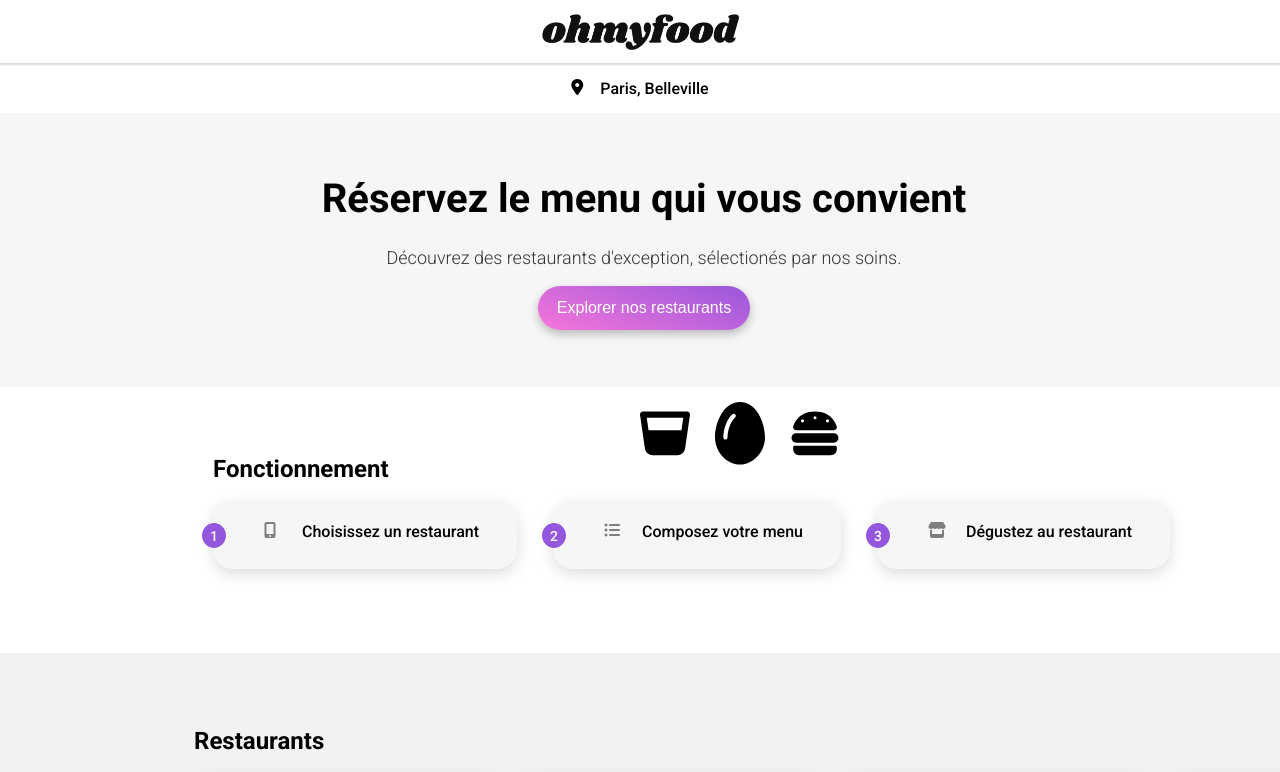
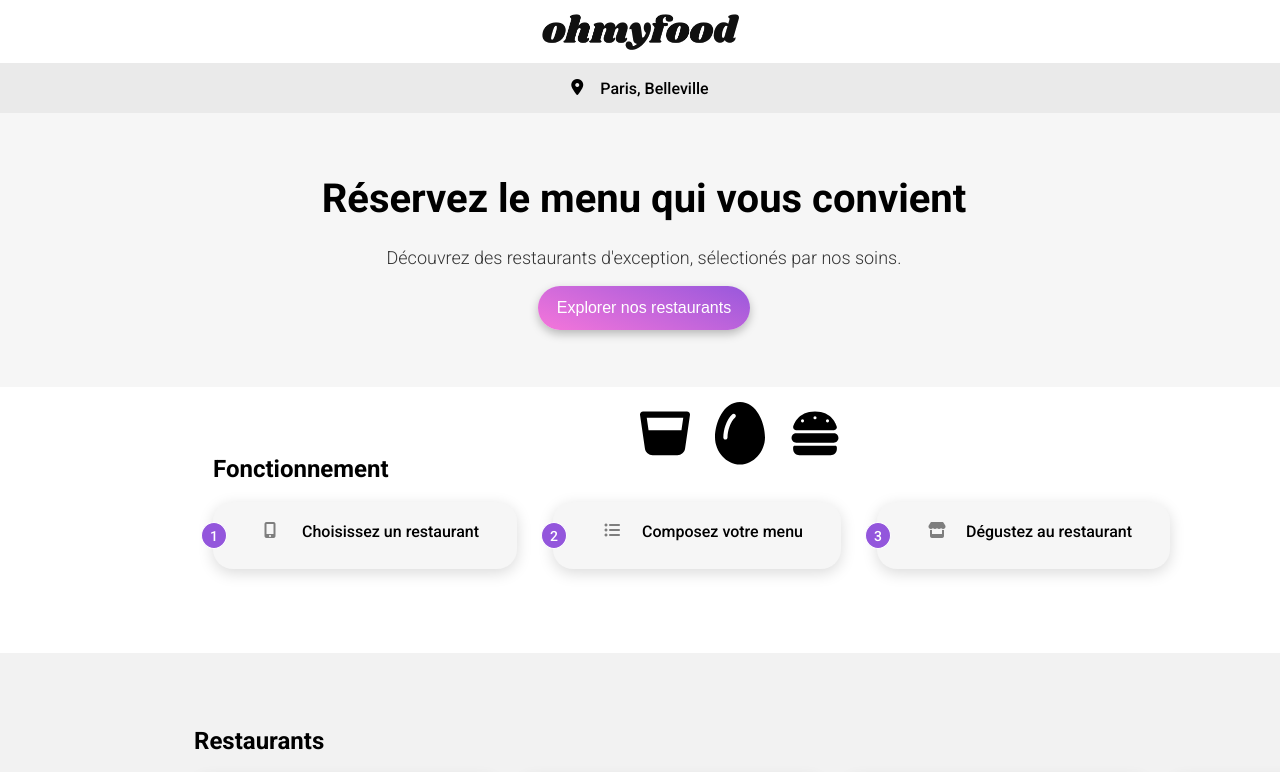
Before and after one commit to FlorianGay/Projet-4, a website: page index.html in a window 1280 px wide. Shown: the top 772 px of the page. Drawn offline with Linux system fonts and the light colour scheme; grey boxes are pictures that could not be loaded; a web font is replaced by a local one.

Commit message:
Modification background header

```diff
--- a/sass/layout/_header.scss
+++ b/sass/layout/_header.scss
@@ -8,7 +8,7 @@ header {
     .header_location {
         display: flex;
         gap: 17px;
-
+        background: $Grey2;
         padding: 16px 0 15px 0;
         width: 100%;
         justify-content: center;
```
Also changed, not shown: css/style.css, 1 other file.
